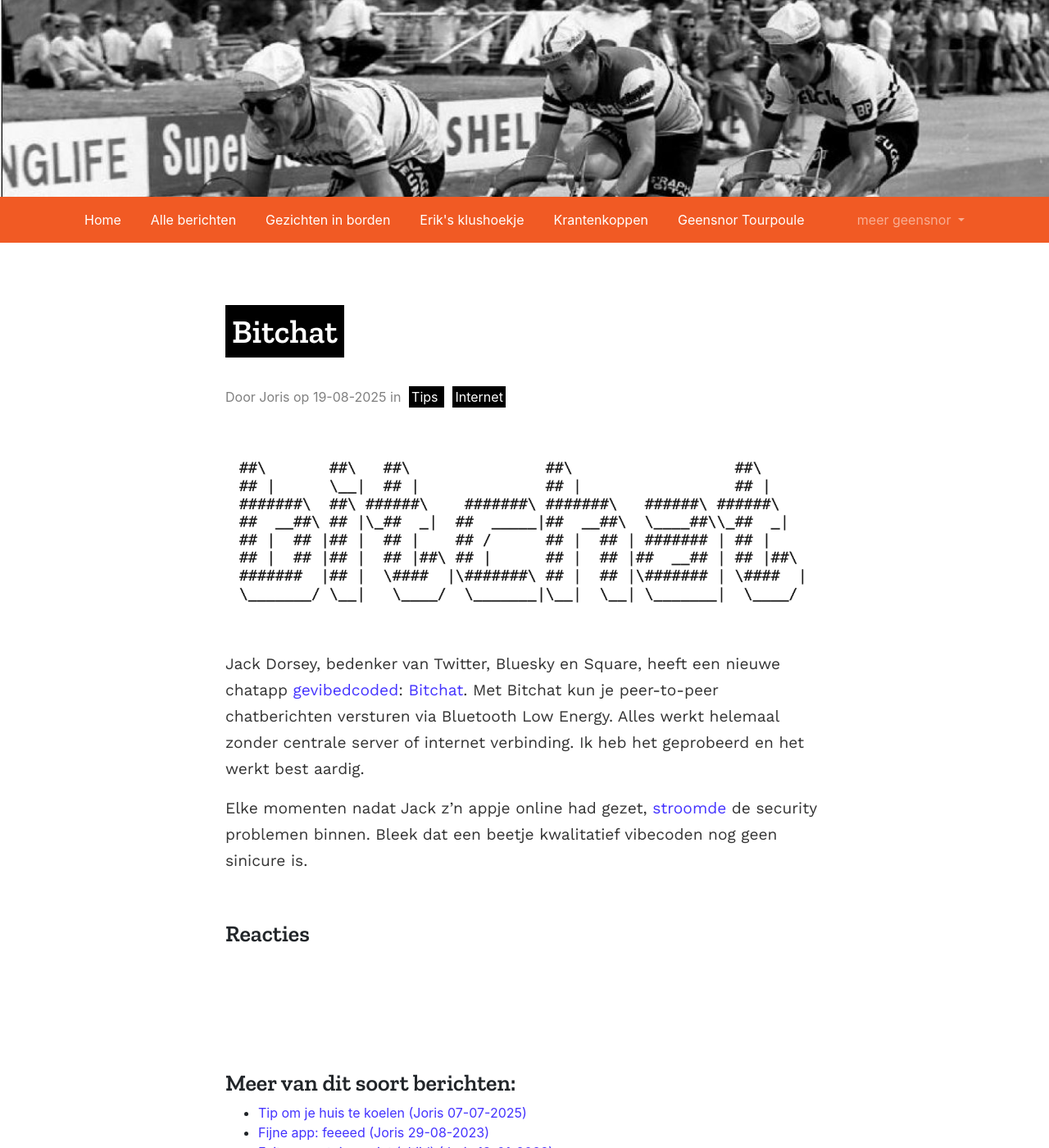
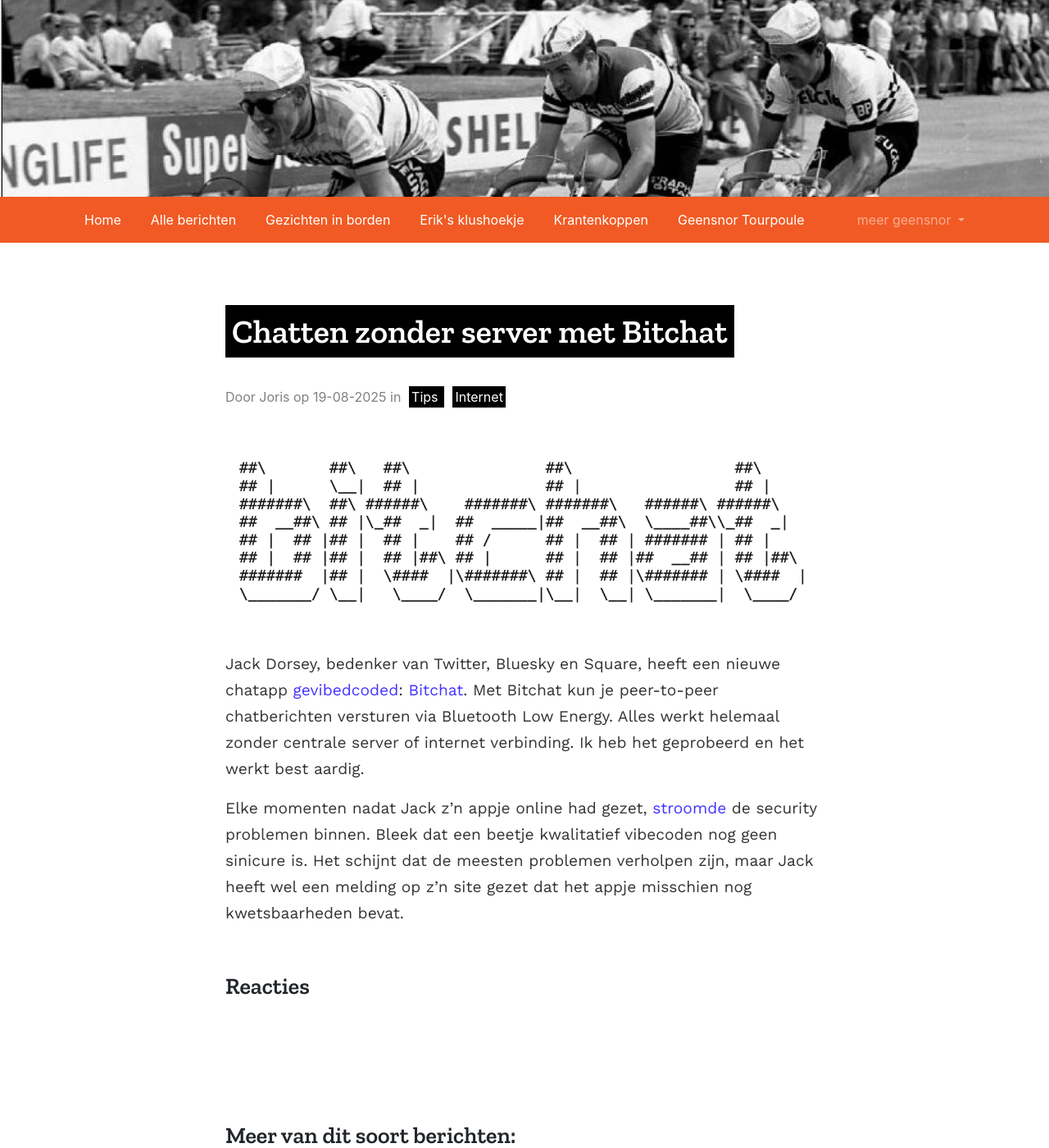
Before and after one commit to geensnor/geensnor.nl, a Jekyll site: the page built from _posts/2025-08-19-bitchat.md, in a window 1280 px wide and 1400 px high. Shown: the whole window at 82% size. Built offline with Jekyll 4.4.1, drawn with Linux system fonts in a browser that asks for light colours; comment, search, counter and statistics services are not loaded.

Commit message:
opgefluft

```diff
--- a/_posts/2025-08-19-bitchat.md
+++ b/_posts/2025-08-19-bitchat.md
@@ -1,5 +1,5 @@
 ---
-title: Bitchat
+title: Chatten zonder server met Bitchat
 author: Joris
 categories:
   - Tips
@@ -10,4 +10,4 @@
 
 Jack Dorsey, bedenker van Twitter, Bluesky en Square, heeft een nieuwe chatapp [gevibedcoded](https://www.businessinsider.com/jack-dorsey-bitchat-app-vibe-coded-2025-7?international=true&r=US&IR=T): [Bitchat](https://bitchat.free/). Met Bitchat kun je peer-to-peer chatberichten versturen via Bluetooth Low Energy. Alles werkt helemaal zonder centrale server of internet verbinding. Ik heb het geprobeerd en het werkt best aardig.
 
-Elke momenten nadat Jack z'n appje online had gezet, [stroomde](https://www.inc.com/chloe-aiello/security-flaws-with-jack-dorseys-bitchat-highlight-a-system-problem-with-vibe-coding/91212412) de security problemen binnen. Bleek dat een beetje kwalitatief vibecoden nog geen sinicure is.
+Elke momenten nadat Jack z'n appje online had gezet, [stroomde](https://www.inc.com/chloe-aiello/security-flaws-with-jack-dorseys-bitchat-highlight-a-system-problem-with-vibe-coding/91212412) de security problemen binnen. Bleek dat een beetje kwalitatief vibecoden nog geen sinicure is. Het schijnt dat de meesten problemen verholpen zijn, maar Jack heeft wel een melding op z'n site gezet dat het appje misschien nog kwetsbaarheden bevat.
```
